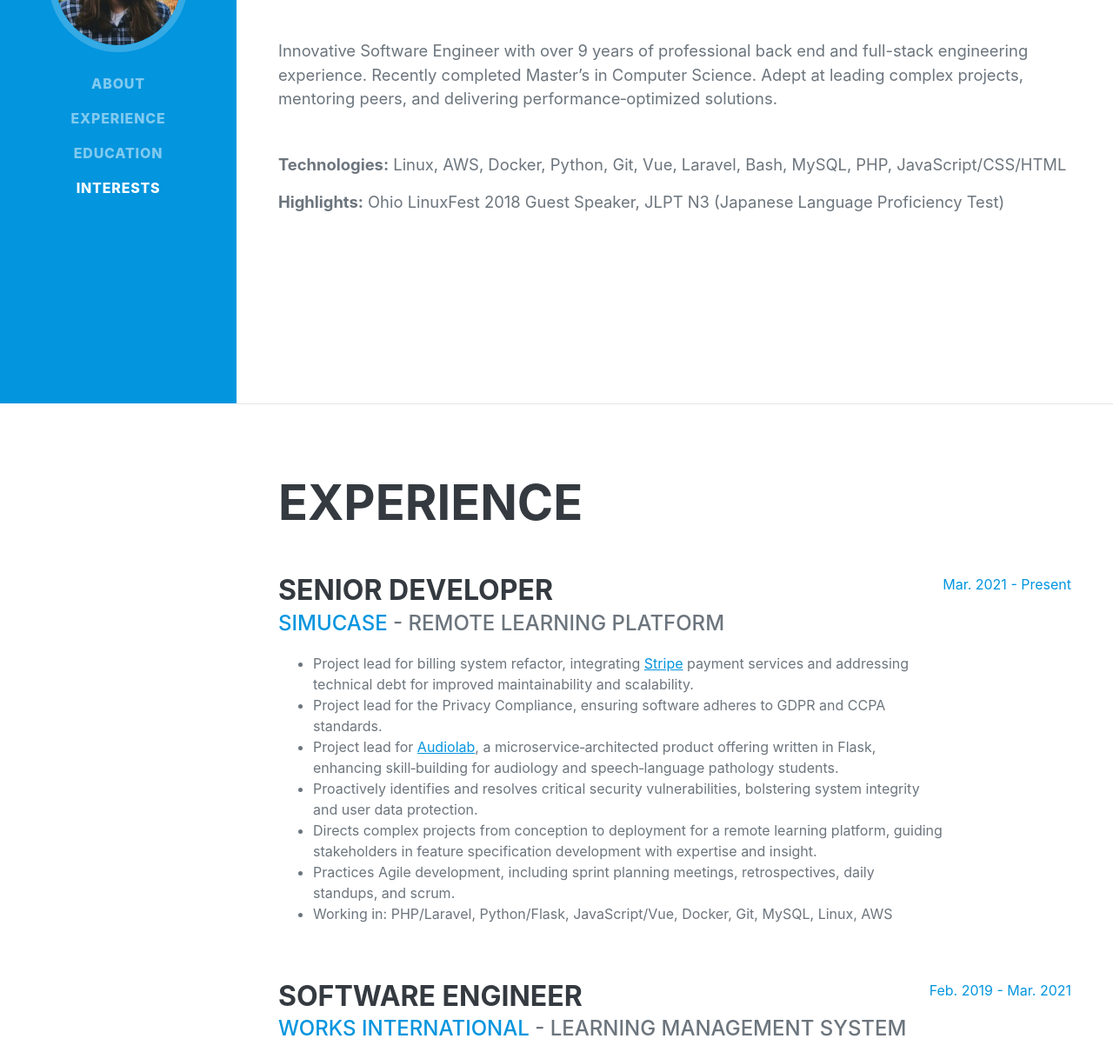
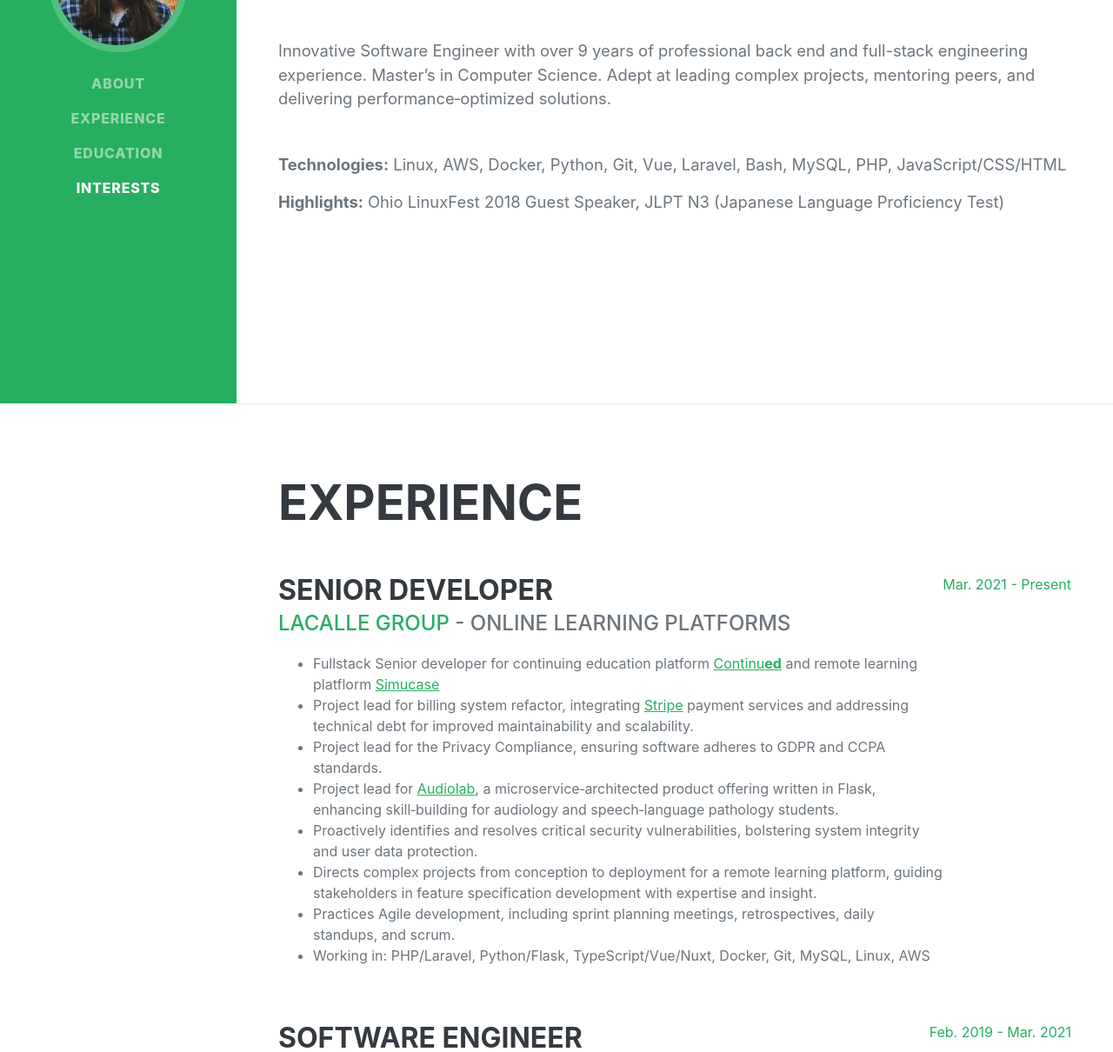
Before and after one commit to brentbenzinger/brentbenzinger.github.io, a website: page index.html in a window 1280 px wide. Shown: the part 336-1546 px from the top of the page at 87% size. Drawn offline with nearby package versions, Linux system fonts and the light colour scheme; a web font is replaced by a local one.

Commit message:
Changed Simucase to LaCalle Group, blue to green

```diff
--- a/index.html
+++ b/index.html
@@ -54,7 +54,7 @@
                         <a href="mailto:brent@bbenz.io">brent@bbenz.io</a>
                     </div>
                     <p class="lead mb-5">
-                    Innovative Software Engineer with over 9 years of professional back end and full-stack engineering experience. Recently completed Master’s in
+                    Innovative Software Engineer with over 9 years of professional back end and full-stack engineering experience. Master’s in
                     Computer Science. Adept at leading complex projects, mentoring peers, and delivering performance‐optimized solutions.
                     </p>
                     <p class="lead"><strong>Technologies:</strong> Linux, AWS, Docker, Python, Git, Vue, Laravel, Bash, MySQL, PHP, JavaScript/CSS/HTML</p>
@@ -79,15 +79,16 @@
                     <div class="d-flex flex-column flex-md-row justify-content-between mb-5">
                       <div class="flex-grow-1">
                         <h3 class="mb-0">Senior Developer</h3>
-                        <div class="subheading mb-3"><a href="https://www.simucase.com/">Simucase</a> - Remote Learning Platform</div>
+                        <div class="subheading mb-3"><a href="https://www.lacallegroup.com/">LACALLE GROUP</a> - Online Learning Platforms</div>
                         <ul>
+                          <li>Fullstack Senior developer for continuing education platform <a href="https://www.continued.com/">Continu<strong>ed</strong></a> and remote learning platflorm <a href="https://www.simucase.com/">Simucase</a></li>
                           <li>Project lead for billing system refactor, integrating <a href="https://stripe.com/">Stripe</a> payment services and addressing technical debt for improved maintainability and scalability.</li>
                           <li>Project lead for the Privacy Compliance, ensuring software adheres to GDPR and CCPA standards.</li>
                           <li>Project lead for <a href="https://audiolab.simucase.com/">Audiolab</a>, a microservice‑architected product offering written in Flask, enhancing skill‑building for audiology and speech‑language pathology students.</li>
                           <li>Proactively identifies and resolves critical security vulnerabilities, bolstering system integrity and user data protection.</li>
                           <li>Directs complex projects from conception to deployment for a remote learning platform, guiding stakeholders in feature specification development with expertise and insight.</li>
                           <li>Practices Agile development, including sprint planning meetings, retrospectives, daily standups, and scrum.</li>
-                          <li>Working in: PHP/Laravel, Python/Flask, JavaScript/Vue, Docker, Git, MySQL, Linux, AWS</li>
+                          <li>Working in: PHP/Laravel, Python/Flask, TypeScript/Vue/Nuxt, Docker, Git, MySQL, Linux, AWS</li>
                         </ul>
                       </div>
                       <div class="flex-shrink-0"><span class="text-primary">Mar. 2021 - Present</span></div>
--- a/src/scss/variables/_colors.scss
+++ b/src/scss/variables/_colors.scss
@@ -16,7 +16,7 @@ $awesome-darknight: #131A28;
 
 // Override Bootstrap default state colors
 
-$primary: $awesome-skyblue;
+$primary: $awesome-nephritis;
 
 // Override Bootstrap yiq lightness value
 
```
Also changed, not shown: css/styles.css, 1 other file.
